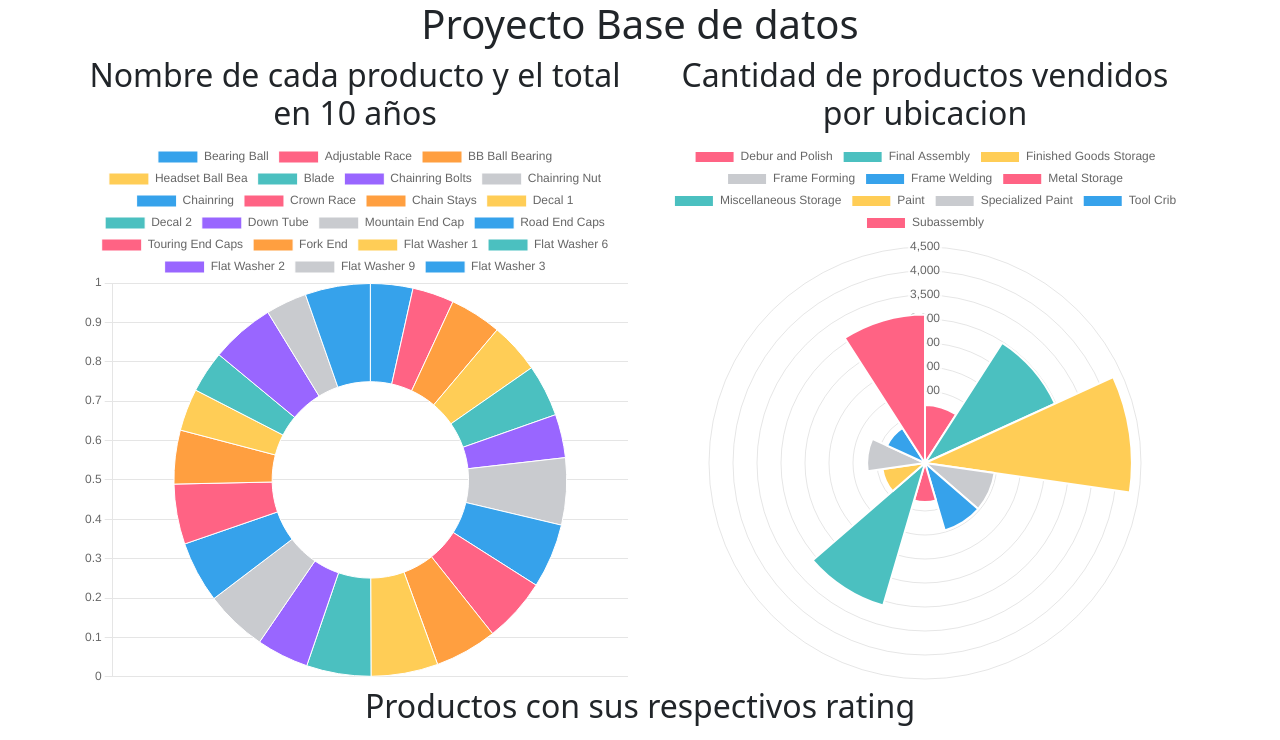
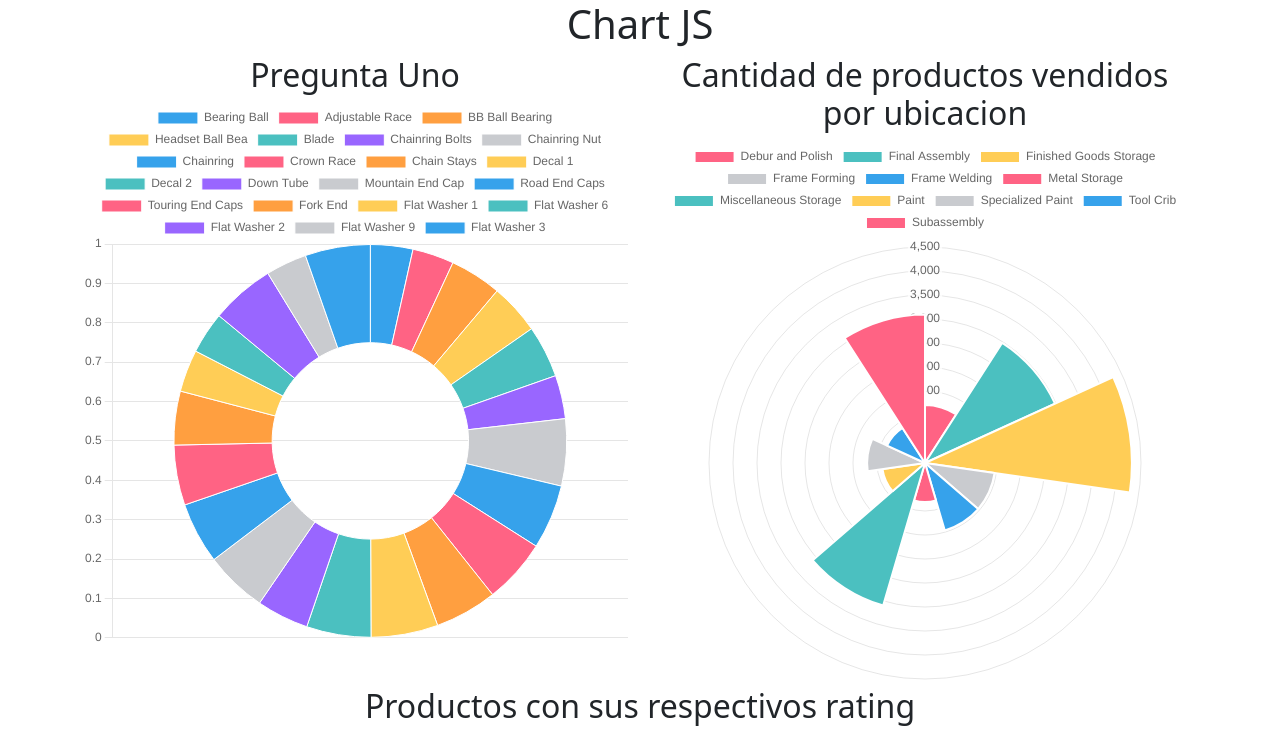
Before and after one commit to NoMeeseeks/01-Api-Node, a website: page index.html in a window 1280 px wide. Shown: the top 740 px of the page. Drawn offline with nearby package versions, Linux system fonts and the light colour scheme.

Commit message:
style: contenido html

```diff
--- a/index.html
+++ b/index.html
@@ -10,11 +10,11 @@
 </head>
 
 <body>
-    <h1 class="text-center">Proyecto Base de datos</h1>
+    <h1 class="text-center">Chart JS</h1>
     <div class="container pt-10">
         <div class="row">
             <div class="col-6">
-                <h2 class="text-center">Nombre de cada producto y el total en 10 años</h2>
+                <h2 class="text-center">Pregunta Uno</h2>
                 <canvas id="circular" height="400px"></canvas>
             </div>
             <div class="col-6">
```
